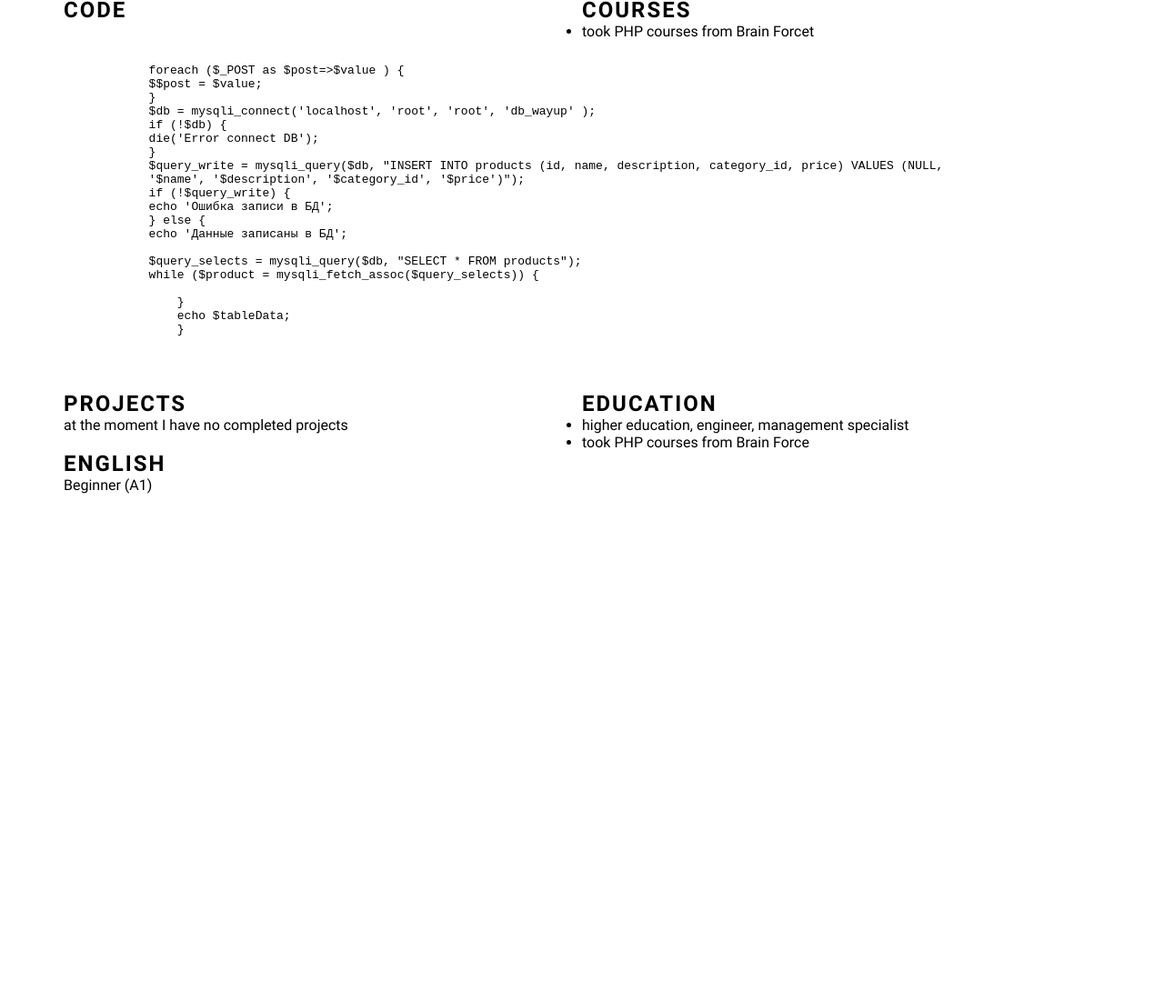
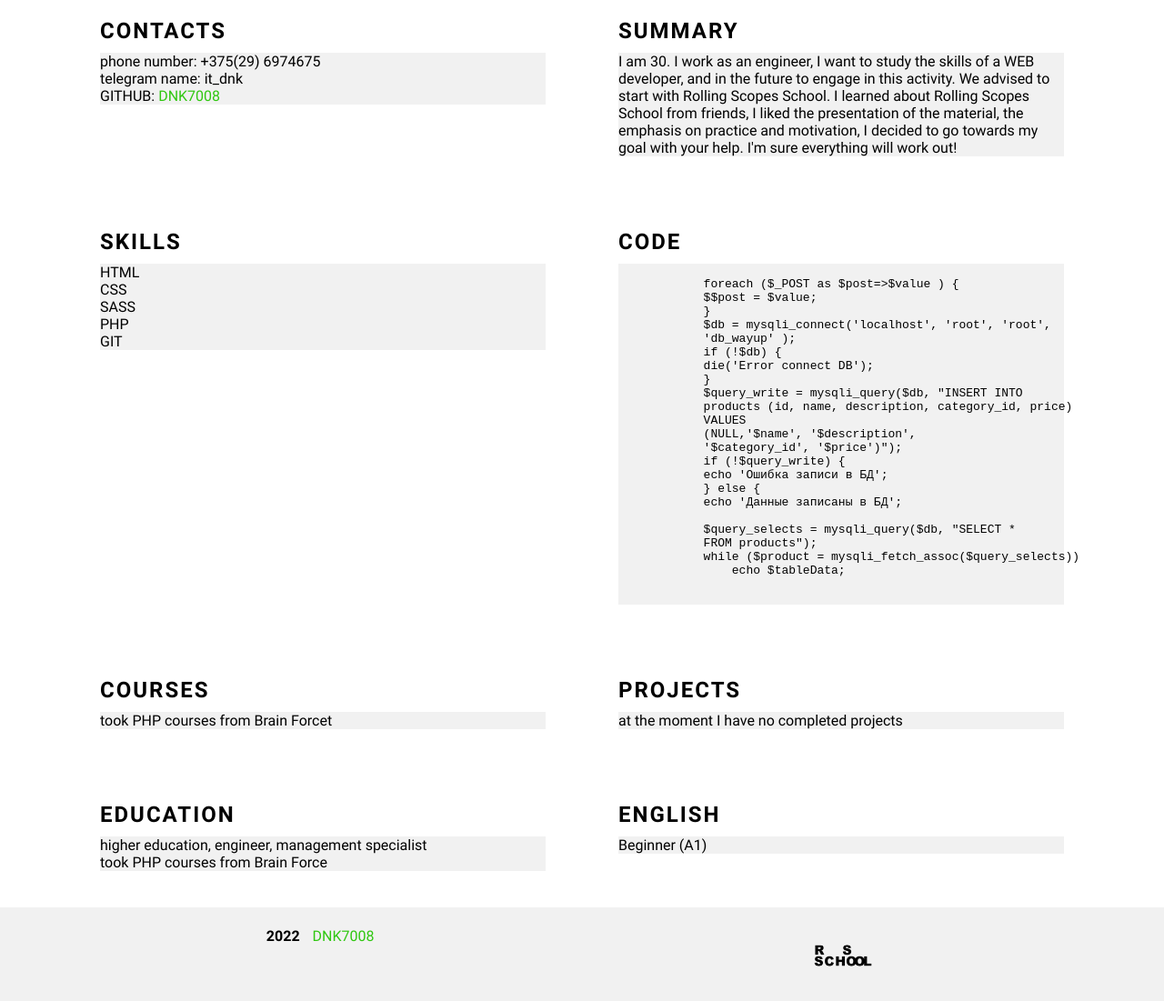
Before and after one commit to DNK7008/www, a plain HTML site: page index.html in a window 1280 px wide. Shown: the part 689-1790 px from the top of the page at 91% size. Before the commit the page ends 1232 px from the top, so only its background shows below. Drawn offline with Linux system fonts and the light colour scheme.

Commit message:
feat: add footer

```diff
--- a/index.html
+++ b/index.html
@@ -15,6 +15,8 @@
   <header class="header">
     <div class="container">
       <nav class="nav-header">
+        <a href="https://rs.school/js/" class="nav-link"><img src="assets/img/rsschool.png" alt="rsschool"
+            width="100"></a>
         <ul class="nav-list">
           <li class="nav-item"><a href="#contacts" class="nav-link">Contacts</a></li>
           <li class="nav-item"><a href="#summary" class="nav-link">Summary</a></li>
@@ -31,14 +33,14 @@
   <!-- Инфо -->
   <main class="main">
     <div class="container main-container">
-      <section class="section-profile" id="profile">
-        <img src="assets/img/z_70f1ad8f.jpg" alt="MyFoto" class="section-profile-foto">
+      <section class="section section-profile" id="profile">
+        <img src="assets/img/z_70f1ad8f.jpg" alt="MyFoto" class="section-profile-foto" height="500">
         <div class="wrapper-profile">
-        <h1 class="section-title section-title-name">Soroko Denis</h1>
-        <p class="section-profile-profession">Junior frontend devoloper</p>
+          <h1 class="section-title section-title-name">Soroko Denis</h1>
+          <p class="section-profile-profession">Junior frontend devoloper</p>
         </div>
       </section>
-      <section class="section sections-contacts" id="contacts">
+      <section class="section section-contacts" id="contacts">
         <h3 class="section-title section-title-contacts">Contacts</h3>
         <ul class="section-contacts-list">
           <li class="contacts-item">phone number: +375(29) 6974675</li>
@@ -70,31 +72,31 @@
       </section>
       <section class="section section-code" id="code">
         <h3 class="section-title">Code</h3>
-        <pre>
-        <p class="section-code-example-1">
+        <pre class="section-code-example-1">
           <code>
             foreach ($_POST as $post=>$value ) {
             $$post = $value;
             }
-            $db = mysqli_connect('localhost', 'root', 'root', 'db_wayup' );
+            $db = mysqli_connect('localhost', 'root', 'root',
+            'db_wayup' );
             if (!$db) {
             die('Error connect DB');
             }
-            $query_write = mysqli_query($db, "INSERT INTO products (id, name, description, category_id, price) VALUES (NULL,
-            '$name', '$description', '$category_id', '$price')");
+            $query_write = mysqli_query($db, "INSERT INTO
+            products (id, name, description, category_id, price)
+            VALUES
+            (NULL,'$name', '$description',
+            '$category_id', '$price')");
             if (!$query_write) {
             echo 'Ошибка записи в БД';
             } else {
             echo 'Данные записаны в БД';
 
-            $query_selects = mysqli_query($db, "SELECT * FROM products");
-            while ($product = mysqli_fetch_assoc($query_selects)) {
-
-                }
+            $query_selects = mysqli_query($db, "SELECT *
+            FROM products");
+            while ($product = mysqli_fetch_assoc($query_selects))
                 echo $tableData;
-                }
             </code>
-        </p>
         </pre>
       </section>
       <section class="section section-courses" id="courses">
@@ -103,7 +105,7 @@
           <li class="courses-item">took PHP courses from Brain Forcet</li>
         </ul>
       </section>
-      <section class="section section-projects" id="projects">
+      <section class="section section-project" id="projects">
         <h2 class="section-title">Projects</h2>
         <p class="section-project-list">at the moment I have no completed projects</p>
       </section>
@@ -122,7 +124,15 @@
   </main>
   <footer class="footer">
     <div class="container">
-
+      <nav class="footer-nav">
+        <div class="wrapper-footer">
+          <span class="year">2022</span>
+          <a href="https://github.com/DNK7008" class="footer-nav-link link">DNK7008</a>
+        </div>
+        <!-- .wrapper-footer -->
+        <a href="https://rs.school/js/" class="footer-nav-link"><img src="assets/img/rsschool.png" alt="rsschool"
+            width="100"></a>
+      </nav>
     </div>
   </footer>
 </body>
--- a/style.css
+++ b/style.css
@@ -32,6 +32,12 @@ body {
   background-color: #f1f1f1;
 }
 
+.nav-header {
+  display: flex;
+  justify-content: space-between;
+  align-items: center;
+}
+
 .container {
   max-width: 1140px;
   margin: 0 auto;
@@ -60,27 +66,27 @@ body {
   display: flex;
   flex-wrap: wrap;
 }
+
 .section-profile {
-  height: 500px;
   display: flex;
+  justify-content: space-around;
+  flex-basis: 100%;
 }
 
 .wrapper-profile {
+
   display: flex;
   flex-direction: column;
   justify-content: center;
 }
 
 .section {
+  padding: 40px;
   width: 50%;
 }
 
-
-
-
-
-
 .section-title {
+  margin-bottom: 10px;
   font-size: 24px;
   font-weight: bold;
   text-transform: uppercase;
@@ -89,20 +95,70 @@ body {
 }
 
 
+.section-contacts-list {
+ list-style: none;
+ background-color: #f1f1f1;
+}
 
-
-
-  /* .link {
+.link {
   text-decoration: none;
-  color: #829985;
+  color: rgb(47, 199, 16);
   transition: color 0.5s;
 }
 
 .link:hover {
   color: #5d7260;
-} */
+}
 
+.section-summary-about {
+  background-color: #f1f1f1;
+}
 
+.section-skills-list {
+  list-style: none;
+  background-color: #f1f1f1;
+}
+
+.section-code-example-1 {
+  background-color: #f1f1f1;
+}
+
+.section-courses-link {
+  list-style: none;
+ background-color: #f1f1f1;
+}
+
+.section-project-list {
+  background-color: #f1f1f1;
+}
+
+.section-education-link {
+  background-color: #f1f1f1;
+  list-style: none;
+}
+
+.section-english-skill {
+  background-color: #f1f1f1;
+}
+
+.footer {
+  padding: 22px 0;
+  background-color: #f1f1f1;
+}
+
+.footer-nav {
+  display: flex;
+  justify-content: space-around;
+}
+
+.year {
+  font-weight: bold;
+
+}
+
+.footer-nav-link {
+  margin: 10px;
+}
 
 @media (max-width: 768px) {
   .section {
```
Also changed, not shown: assets/img/rsschool.png (added).
